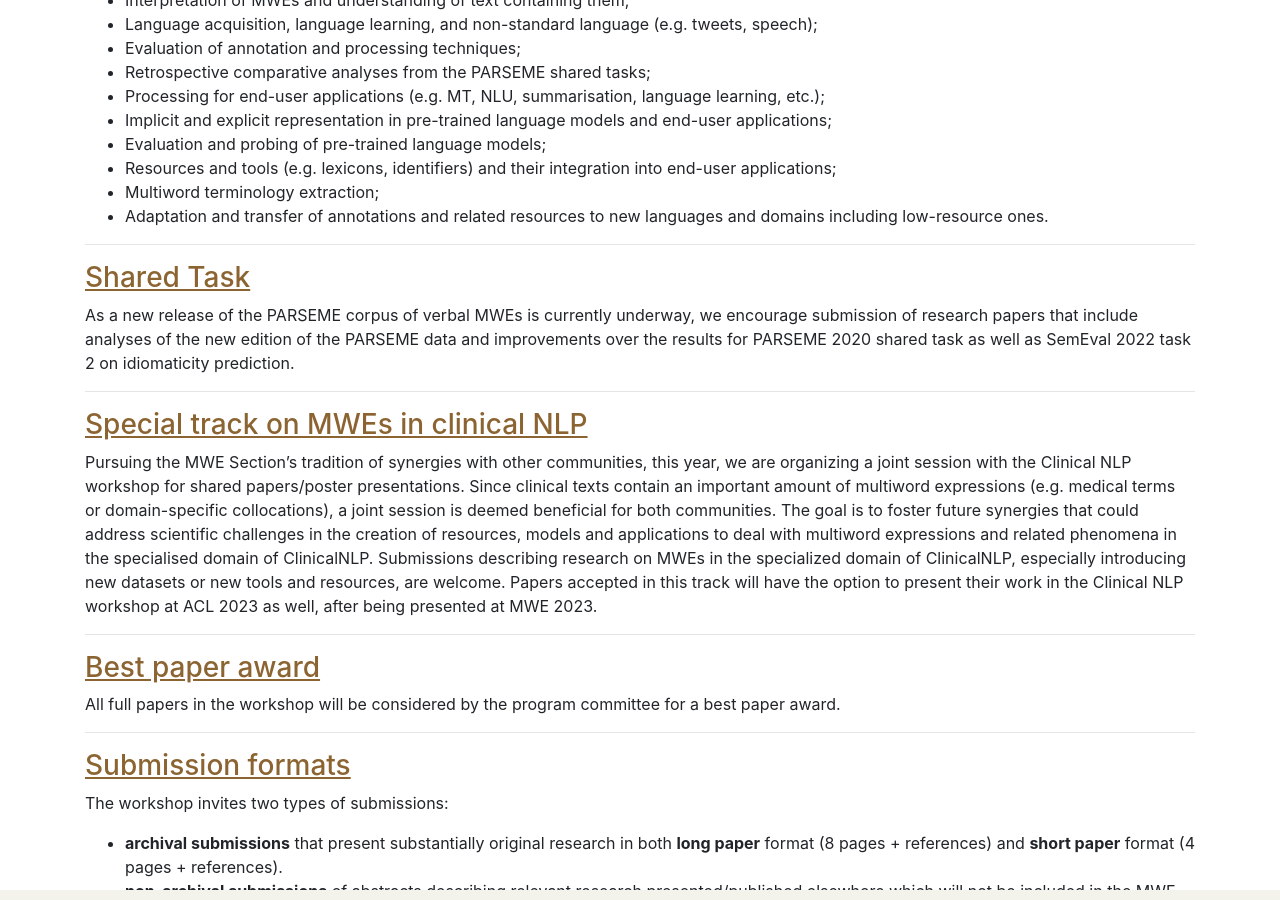
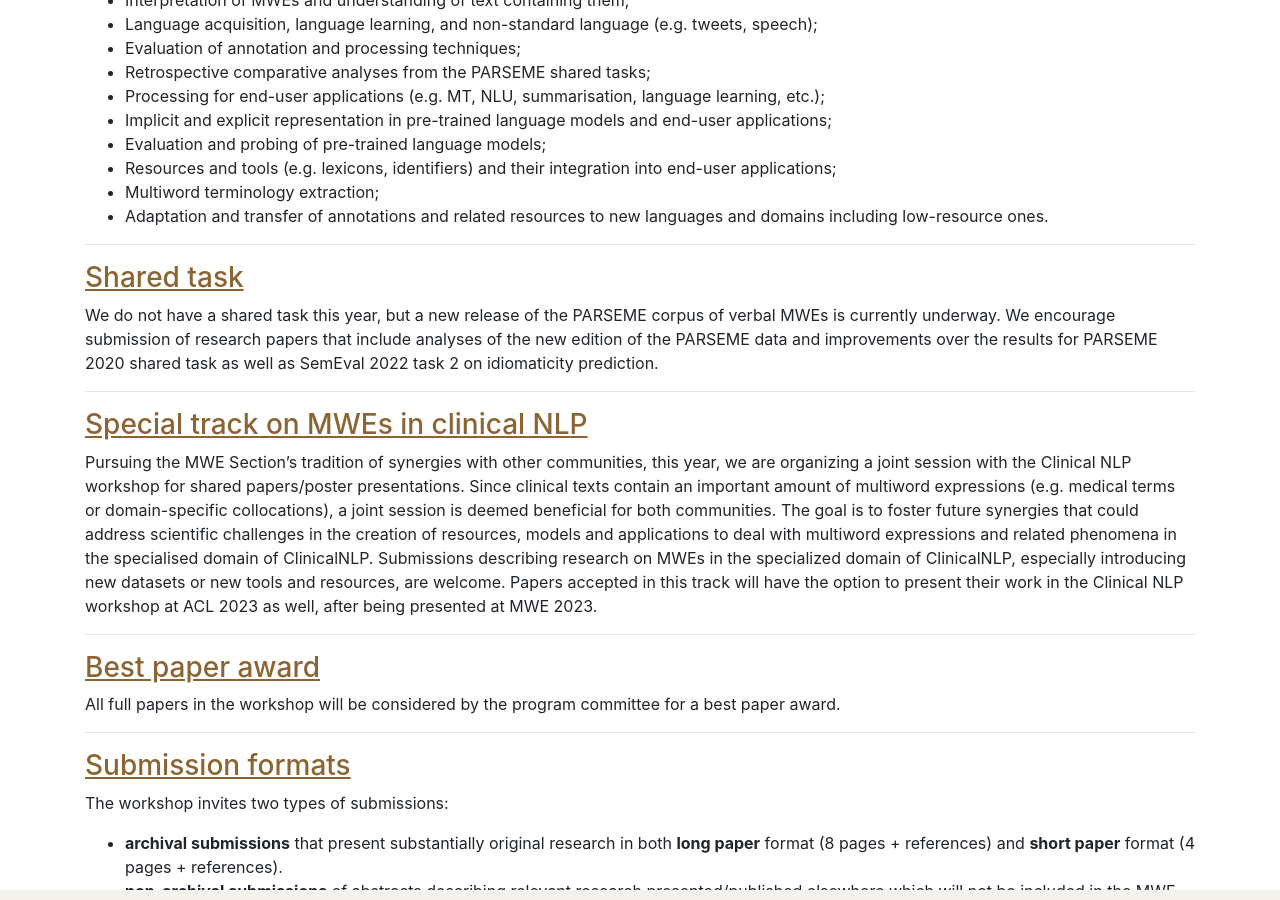
Before and after one commit to multiword/multiword.github.io, a Jekyll site: the page built from mwe2023/index.md, in a window 1280 px wide and 900 px high, scrolled down 2346 px. Built offline with Jekyll 4.4.1, drawn with Linux system fonts in a browser that asks for light colours; comment, search, counter and statistics services are not loaded.

Commit message:
Updated wording on shared task

```diff
--- a/mwe2023/index.md
+++ b/mwe2023/index.md
@@ -110,9 +110,9 @@ Through this workshop, we would like to bring together and encourage researchers
 
 -----
 
-### <a name="shared-task">Shared Task</a>
+### <a name="shared-task">Shared task</a>
 
-As a new release of the PARSEME corpus of verbal MWEs is currently underway, we encourage submission of research papers that include analyses of the new edition of the PARSEME data and improvements over the results for PARSEME 2020 shared task as well as SemEval 2022 task 2 on idiomaticity prediction.
+We do not have a shared task this year, but a new release of the PARSEME corpus of verbal MWEs is currently underway. We encourage submission of research papers that include analyses of the new edition of the PARSEME data and improvements over the results for PARSEME 2020 shared task as well as SemEval 2022 task 2 on idiomaticity prediction.
 
 -----
 
```
